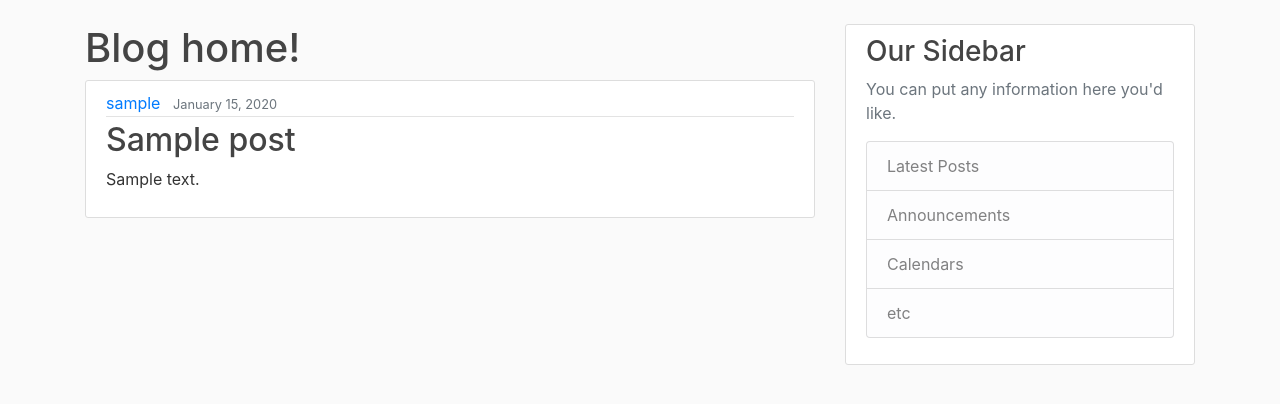
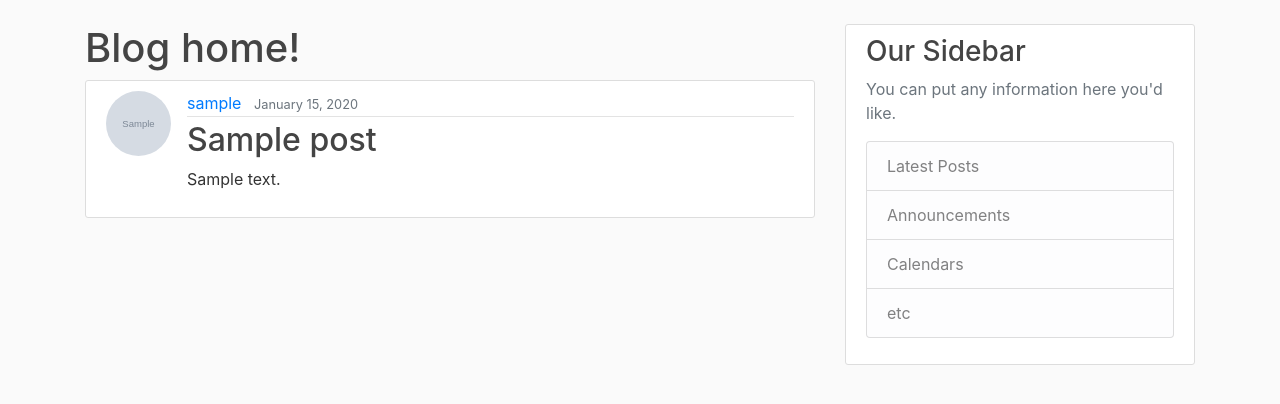
Before and after one commit to ttran9/django-blog-app, a Django app: page / in a window 1280 px wide. Shown: the part 56-460 px from the top of the page. Run offline with Django 3.2, Linux system fonts and the light colour scheme; tables that the repository leaves empty hold one stand-in row (values such as "Sample post"); grey boxes marked "Sample" are stand-in pictures; some libraries are stand-ins or nearby versions.

Commit message:
Adding user's profile image next to each post.

```diff
--- a/blog/templates/blog/home.html
+++ b/blog/templates/blog/home.html
@@ -3,6 +3,7 @@
     <h1>Blog home!</h1>
     {% for post in posts %}
         <article class="media content-section">
+          <img class="rounded-circle article-img" src="{{ post.author.profile.image.url }}"/>
           <div class="media-body">
             <div class="article-metadata">
               <a class="mr-2" href="#">{{ post.author }}</a>
```
